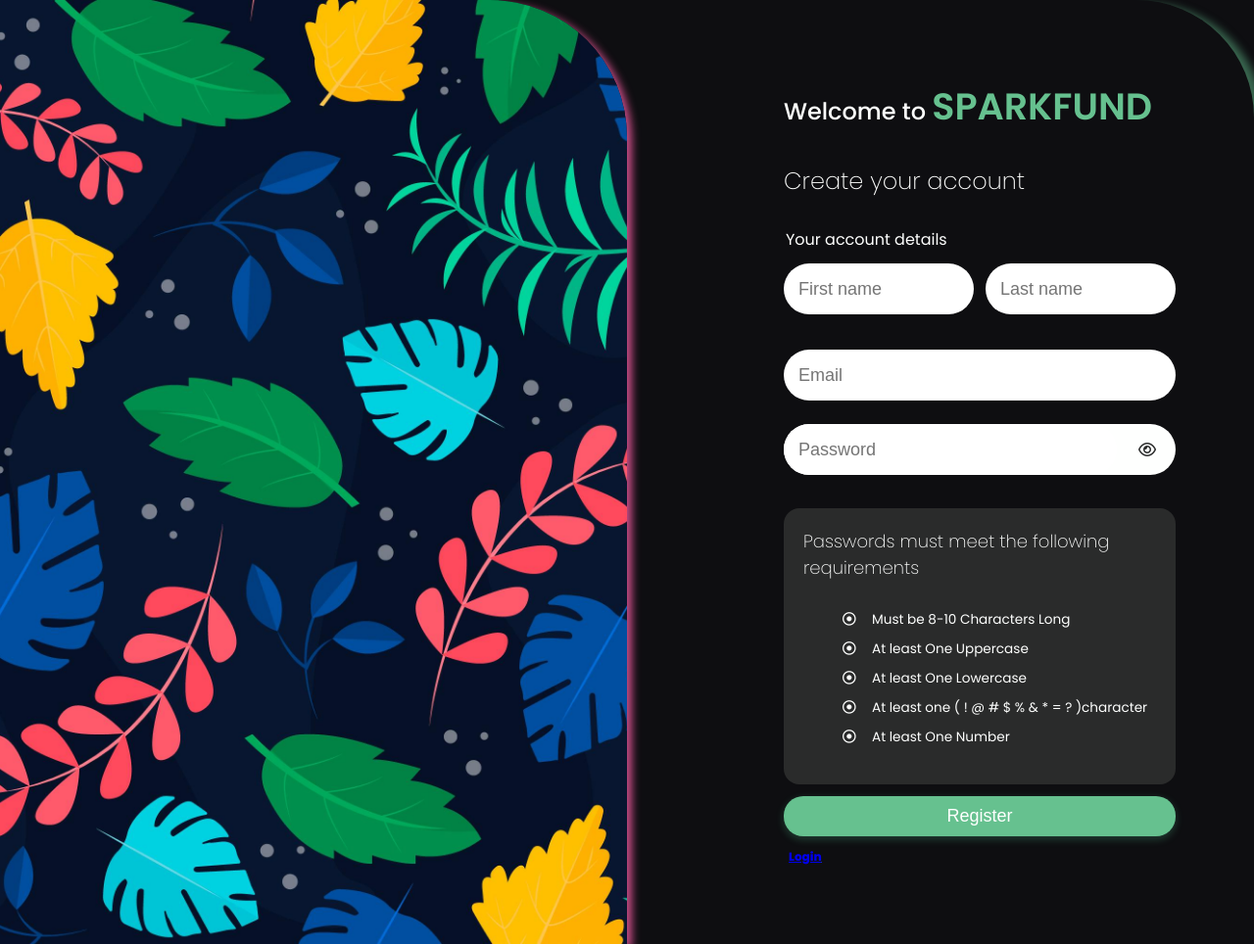
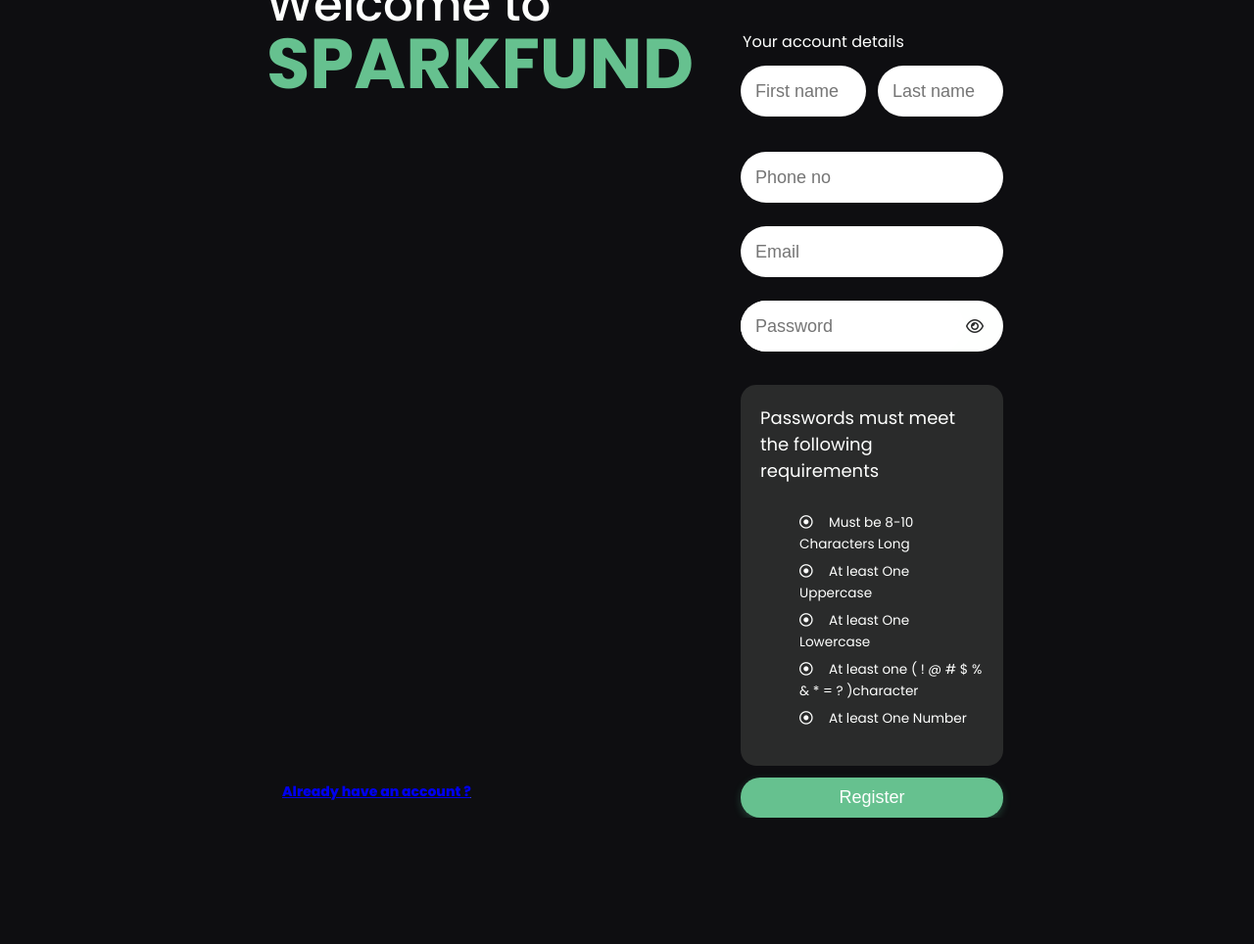
Before and after one commit to saugat077/SparkFund, a PHP site: page /sparkfund/pages/register.php in a window 1280 px wide. Shown: the whole page at 98% size. After the commit the page ends 835 px from the top, so only its background shows below. Run offline with PHP 8.4, Linux system fonts and the light colour scheme.

Commit message:
Updated User registration UI

```diff
--- a/inc/css/login.css
+++ b/inc/css/login.css
@@ -14,71 +14,64 @@
   margin: 0;
   padding: 0;
   color: var(--white);
+  box-sizing: border-box;
+}
+
+.reg-main-container {
+  display: flex;
+  align-items: center;
+  justify-content: center;
+  height: 100vh;
 }
 
 /* The body section */
-.container {
+.register-container {
   display: grid;
   grid-template-columns: 1fr 1fr;
-  height: 100vh;
+  width: 60%;
+  gap: 2rem;
 }
 
-/* Left side display section */
-.authPhoto {
-  position: relative;
-  overflow: hidden;
-  border-top-right-radius: 140px;
-  box-shadow: 5px 4px 8px rgba(102, 193, 143, 0.5);
-  animation: changeShadowColor 5s infinite alternate;
-  transition: ease-in;
+/* Left section contains title and button */
+.reg-left {
+  display: flex;
+  justify-content: space-between;
+  align-items: flex-start;
+  flex-direction: column;
+  padding: 1rem;
 }
 
-@keyframes changeShadowColor {
-  0% {
-    box-shadow: 5px 4px 8px rgba(102, 193, 143, 0.5);
-  } /* Initial color */
-  50% {
-    box-shadow: 5px 4px 8px #ff5733;
-  } /* Intermediate color */
-  100% {
-    box-shadow: 5px 4px 8px #ab47bc;
-  } /* Final color */
+.reg-left h1 {
+  font-size: 48px;
+  font-weight: 500;
+  line-height: 1;
+  margin: 0;
 }
 
-.authPhoto img {
-  width: 100%;
-  height: 100%;
-  object-fit: cover;
+.reg-left .title span {
+  color: var(--accent);
+  font-size: 72px;
+  font-weight: 700;
+}
+
+.sign-up-link {
+  margin-left: 1rem;
+  font-size: 14px;
+  text-decoration: underline;
+  color: var(--accent2);
+  cursor: pointer;
+  font-weight: 800;
 }
 
 /* Right side Signup/register section*/
 .form-container {
-  background-color: var(--main);
-  padding: 80px 80px 80px 160px;
   box-sizing: border-box;
-  border-top-right-radius: 120px;
-  box-shadow: 10px 4px 8px rgba(102, 193, 143, 0.5);
-  display: flex;
-  flex-direction: column;
-  justify-content: center;
-}
-
-.form-container .title span {
-  color: var(--accent);
-  font-size: 38px;
-  font-weight: 600;
-}
-
-.form-container h1 {
-  margin: 0px 0px 30px 0px;
-  font-size: 24px;
-  font-weight: 500;
 }
 
 .form-container p {
   margin: 0px 0px 30px 0px;
   font-size: 24px;
-  font-weight: 200;
+  font-weight: 400;
 }
 
 /* Form section */
@@ -232,15 +225,6 @@
   color: #747474;
 }
 
-.sign-up-link {
-  margin-left: 5px;
-  font-size: 12px;
-  text-decoration: underline;
-  color: var(--accent);
-  cursor: pointer;
-  font-weight: 800;
-}
-
 .sign-up-link a:visited {
   color: var(--accent);
 }
--- a/pages/login.php
+++ b/pages/login.php
@@ -24,7 +24,7 @@
 </head>
 <body>
    <!-- Container with two grids -->
-   <div class="container">
+   <div class="register-container">
     <!-- Shows the photo on the left side -->
     <div class="authPhoto">
       <img src="../inc/images/2.jpeg" alt="">
--- a/pages/register.php
+++ b/pages/register.php
@@ -10,18 +10,22 @@
     crossorigin="anonymous" referrerpolicy="no-referrer" />
 </head>
 <body>
+  <div class="reg-main-container">
   <!-- Container with two grids -->
-  <div class="container">
+  <div class="register-container">
     <!-- Shows the photo on the left side -->
-    <div class="authPhoto">
-      <img src="../inc/images/background_main.jpg" alt="">
+    <div class="reg-left">
+    <h1 class="title">Welcome to <br>
+    <span>SPARKFUND</span> </h1>
+      <!-- <img src="../inc/images/background_main.jpg" alt=""> -->
+      <div class="sign-up-link">
+       <a href="./login.php">Already have an account ?</a>
+      </div>
     </div>
 
     <!-- Signup/Register Section -->
     <div class="form-container">
       <!-- Title section -->
-      <h1 class="title">
-        Welcome to <span>SPARKFUND</span> </h1>
       <p>Create your account</p>
 
       <!-- Form section -->
@@ -35,6 +39,12 @@
         </div>
         <div id="fnameError" class="error-message"></div>
         <div id="lnameError" class="error-message"></div>
+
+        <!-- Phone Number-->
+        <div class="input">
+          <input type="text"name="number" id="number" placeholder="Phone no">
+        </div>
+        <div id="numError" class="num-message"></div>
 
         <!-- Email -->
         <div class="input">
@@ -64,13 +74,12 @@
         </div>
         <!-- submit button -->
         <button type="submit" class="form-btn">Register</button>
-        <div class="sign-up-link">
-       <span ><a href="./login.php">Login</a></span>
-      </div>
+
       </form>
       <!-- End of Right side -->
     </div>
     <!-- End of container -->
+  </div>
   </div>
 
 
```
